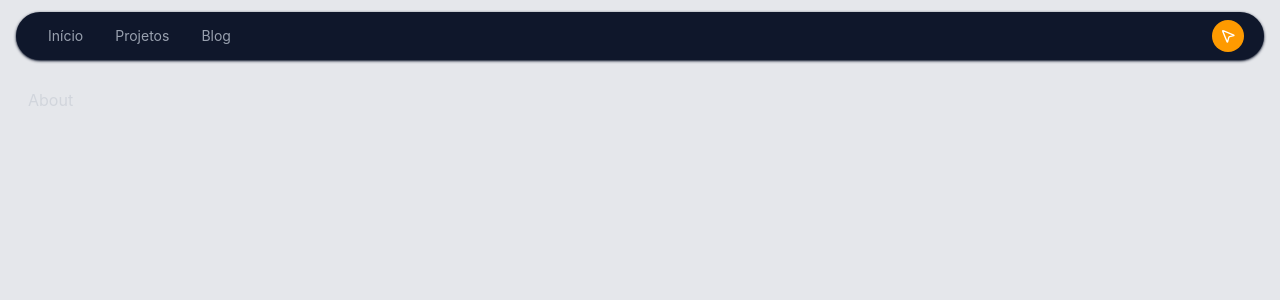
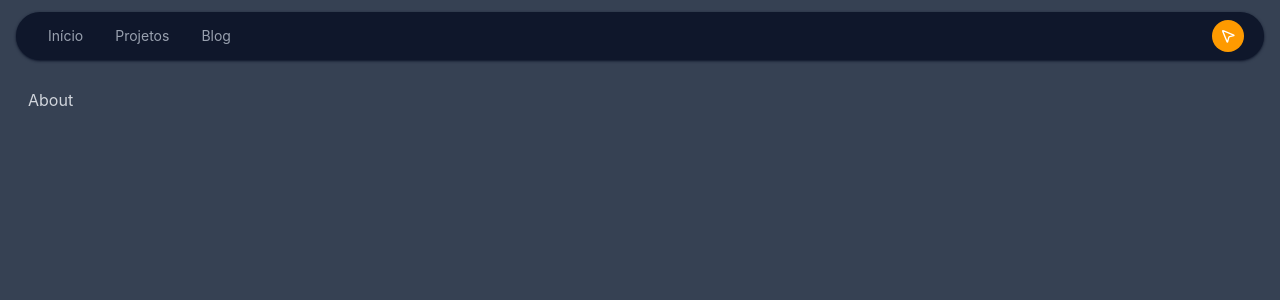
Before and after one commit to PHSalazar/portfolio-salazar, a React (Vite) app: page /portfolio-salazar/about in a window 1280 px wide. Shown: the top 300 px of the page. Built offline with nearby package versions, Linux system fonts and the light colour scheme.

Commit message:
style: change background color RootLayout

```diff
--- a/src/layout/Rootlayout.tsx
+++ b/src/layout/Rootlayout.tsx
@@ -3,7 +3,7 @@ import Navbar from '../components/Navbar'
 
 function Rootlayout() {
     return (
-        <div className='flex app-container bg-gray-200 min-h-screen p-2 dark:bg-gray-700 dark:text-gray-200'>
+        <div className='flex app-container min-h-screen p-2 bg-gray-700 dark:text-gray-200'>
 
             <Navbar />
 
```
